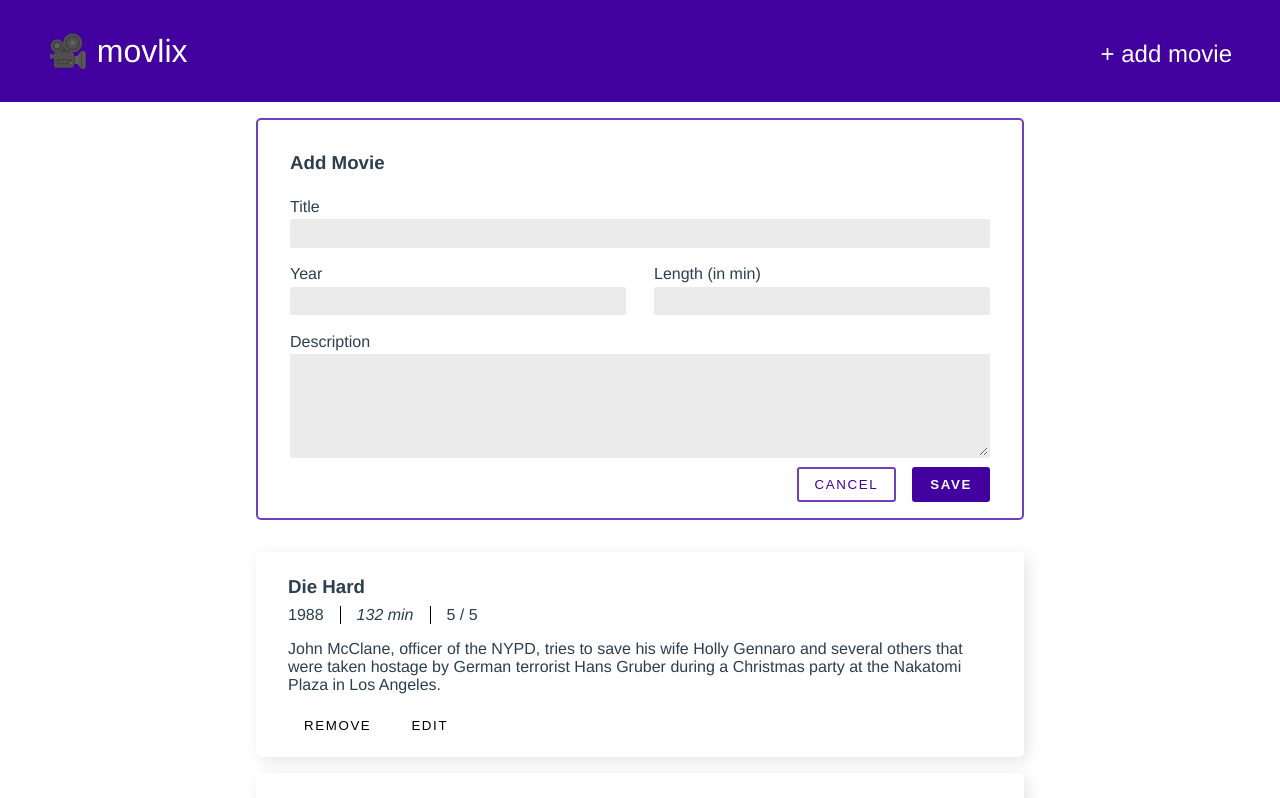
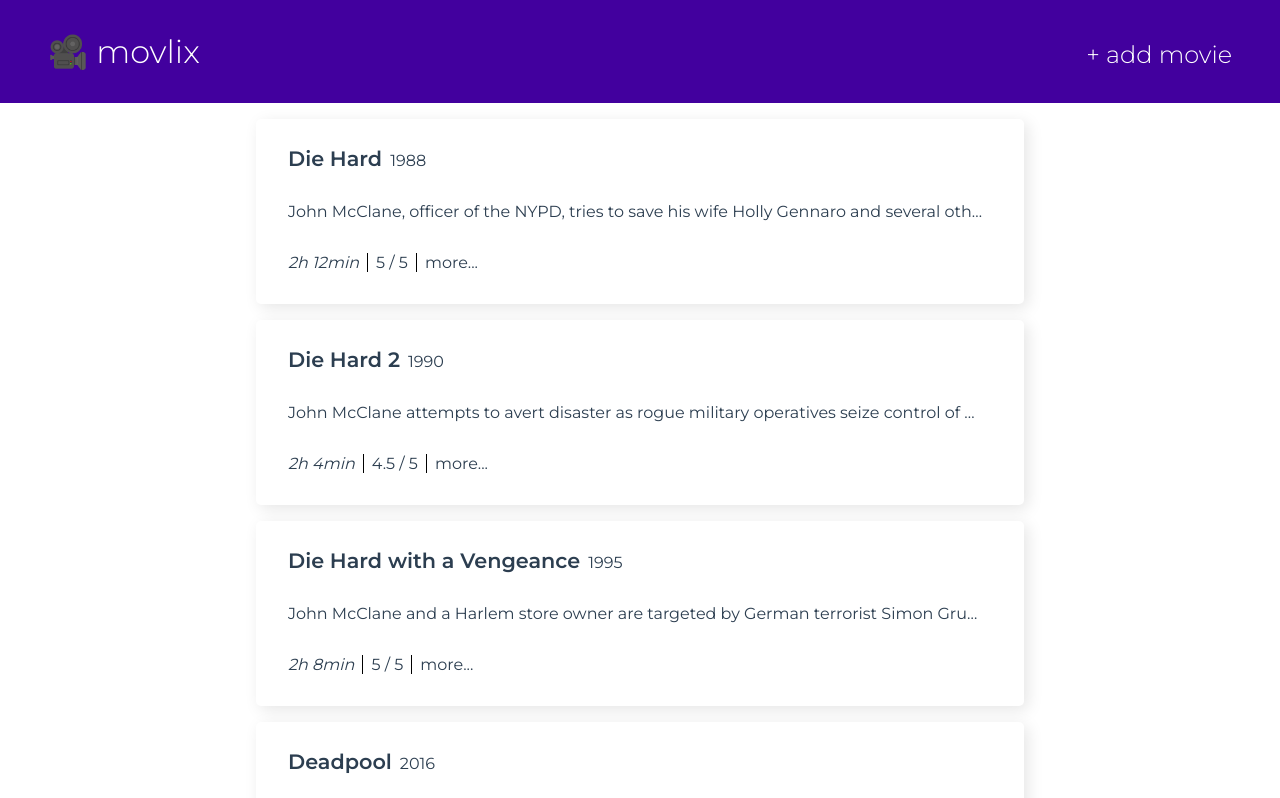
Before and after one commit to miffili/movlix, a Vue app: page / in a window 1280 px wide. Shown: the top 798 px of the page. Built offline with nearby package versions, Linux system fonts and the light colour scheme.

Commit message:
add styling to MovieCard

```diff
--- a/public/index.html
+++ b/public/index.html
@@ -5,6 +5,7 @@
     <meta http-equiv="X-UA-Compatible" content="IE=edge">
     <meta name="viewport" content="width=device-width,initial-scale=1.0">
     <link rel="icon" href="<%= BASE_URL %>favicon.ico">
+    <link href="https://fonts.googleapis.com/css?family=Montserrat:300,400,600" rel="stylesheet">
     <title>movlix</title>
     <style type="text/css">
       body, html {
--- a/src/App.vue
+++ b/src/App.vue
@@ -26,10 +26,10 @@ export default {
         title: '',
         year: '',
         length: '',
+        desc: '',
         rating: '',
-        desc: ''
       },
-      showForm: true,
+      showForm: false,
     }
   },
   components: {
@@ -69,7 +69,8 @@ export default {
         title: formMovie.title,
         year: formMovie.year,
         length: formMovie.length,
-        desc: formMovie.desc
+        desc: formMovie.desc,
+        rating: ''
       }
       this.movies.splice(0, 0, createMovie);
       this.newMovie = {
@@ -77,8 +78,8 @@ export default {
         title: '',
         year: '',
         length: '',
+        desc: '',
         rating: '',
-        desc: ''
       }
       this.succId++;
       this.toggleForm();
@@ -92,7 +93,7 @@ export default {
 
 <style>
 #app {
-  font-family: 'Avenir', Helvetica, Arial, sans-serif;
+  font-family: 'Montserrat', Helvetica, Arial, sans-serif;
   -webkit-font-smoothing: antialiased;
   -moz-osx-font-smoothing: grayscale;
   color: #2c3e50;
@@ -117,15 +118,18 @@ button {
   border: none;
   border-radius: 3px;
   background: none;
-  text-transform: uppercase;
+  /* text-transform: uppercase; */
   letter-spacing: 0.1rem;
   padding: 0.5rem 1rem;
+  font-family: inherit;
+  box-sizing: border-box;
+  font-weight: normal;
 }
 button.primary {
   border: 2px solid hsla(265, 100%, 31%, 1);
   background-color: hsla(265, 100%, 31%, 1);
   color: white;
-  font-weight: bold;
+  font-weight: 600;
 }
 button.secondary {
   border: 2px solid hsla(265, 100%, 31%, 0.75);
@@ -133,6 +137,6 @@ button.secondary {
 }
 button:hover {
   box-shadow: 0.1rem 0.1rem 0.2rem 0.02rem rgba(0, 0, 0, 0.2);
-  transform: translateY(-0.05rem);
+  transform: translateY(-0.5rem);
 }
 </style>
--- a/src/components/MovieCard.vue
+++ b/src/components/MovieCard.vue
@@ -1,29 +1,64 @@
 <template>
 <div class="movieCard">
-  <h3>{{ movieData.title }}</h3>
-  <div class="movieDetails">
-    <p>{{ movieData.year }}</p>
-    <p><em>{{ movieData.length }} min</em></p>
-    <p>{{ movieData.rating }} / 5</p>
+  <div v-if="openCard">
+    <!-- <div class="cardHead">
+      <h3>{{ movieData.title }}</h3>
+      <p>{{ movieData.year }}</p>
+    </div> -->
+    <div class="cardHead">
+      <h3><span class="title">{{ movieData.title }}</span><span class="year">{{ movieData.year }}</span></h3>
+    </div>
+    <div class="cardDesc">
+      <p v-if="movieData.desc">{{ movieData.desc }}</p>
+      <p v-else><em>Description not provided</em></p>
+    </div>
+    <div class="cardDetails">
+      <p v-if="movieData.length"><em>{{ prettyLength }}</em></p>
+      <p v-if="movieData.rating">{{ movieData.rating }} / 5</p>
+      <p v-else>no rating yet</p>
+      <p v-on:click="toggleOpen">close</p>
+    </div>
+    <div class="cardFunctions"
+      v-if="openCard">
+      <button
+        type="button"
+        name="remove"
+        class="delete"
+        v-on:click="$emit('remove', $event.target)"
+      >Delete Movie</button>
+      <button
+        type="button"
+        name="edit"
+        class="primary"
+      >Edit</button>
+    </div>
   </div>
-  <p v-if="movieData.desc">{{ movieData.desc }}</p>
-  <p v-else>Good evening, I'm Doctor Emmett Brown. I'm standing on the parking lot of Twin Pines Mall. It's Saturday morning, October 26, 1985, 1:18 a.m. and this is temporal experiment number one. C'mon, Einy, hey hey boy, get in there, that a boy, in you go, get down, that's it. Doc, wait. No, bastards. But you're good, Marty, you're really good. And this audition tape of your is great, you gotta send it in to the record company. It's like Doc's always saying. Well, what if they didn't like them, what if they told me I was no good. I guess that would be pretty hard for somebody to understand. Are you gonna order something, kid?</p>
-  <div class="functions">
-    <button type="button" name="remove" v-on:click="$emit('remove', $event.target)">Remove</button>
-    <button type="button" name="edit" v-on:click="toggleForm">Edit</button>
+  <div v-else class="closedCard">
+    <div class="cardHead">
+      <h3>{{ movieData.title }}</h3>
+      <p>{{ movieData.year }}</p>
+    </div>
+    <div class="cardDesc">
+      <p v-if="movieData.desc">{{ movieData.desc }}</p>
+      <p v-else><em>Description not provided</em></p>
+    </div>
+    <div class="cardDetails">
+      <p v-if="movieData.length"><em>{{ prettyLength }}</em></p>
+      <p v-if="movieData.rating">{{ movieData.rating }} / 5</p>
+      <p v-else>no rating yet</p>
+      <p v-on:click="toggleOpen">more...</p>
+    </div>
   </div>
-  <MovieForm v-if="showForm" type="edit" :movieData="movieData" v-on:updateMovie="toggleForm"/>
 </div>
 </template>
 
 <script>
-import MovieForm from './MovieForm.vue'
-
 export default {
-  name: 'MovieCard',
-  data: () => ({
-    showForm: false,
-  }),
+  data: function() {
+    return {
+      openCard: false
+    }
+  },
   props: {
     movieData: {
       id: Number,
@@ -34,55 +69,103 @@ export default {
       desc: String
     }
   },
-  components: {
-    MovieForm
+  methods: {
+    toggleOpen: function() {
+      this.openCard = !this.openCard
+    }
   },
-  methods: {
-    toggleForm: function() {
-      this.showForm = !this.showForm
+  computed: {
+    prettyLength: function() {
+      const length = this.movieData.length;
+      const hours = length > 60 ? `${Math.floor(length/60)}h` : '';
+      const minutes = `${length % 60}min`
+      return `${hours} ${minutes}`;
     }
-  }
+  },
 }
 </script>
 
 <style lang="css" scoped>
   .movieCard {
-    display: flex;
-    flex-direction: column;
-    align-items: flex-start;
-    width: 60vw;
     padding: 1rem 2rem;
     border-radius: 5px;
     box-shadow: .25rem .25rem 1rem 0 hsla(0, 0%, 0%, 0.1);
     background-color: white;
     margin-bottom: 1rem;
     box-sizing: border-box;
+    position: relative;
   }
   .movieCard:hover {
     transform: scale(1.05);
   }
-  .movieDetails {
+  .movieCard>div {
     display: flex;
+    flex-direction: column;
     align-items: flex-start;
-    padding: 0;
+    padding-bottom: 3rem;
   }
-  .movieDetails p {
-    padding: 0 1rem;
+  .movieCard .closedCard {
+    padding-bottom: 0rem;
+  }
+  .cardHead {
+    display: flex;
+    align-items: baseline;
+    max-width: 100%;
+  }
+  h3 {
+    padding-right: 0.5rem;
+    font-size: 1.3rem;
+  }
+  .closedCard h3 {
+    text-overflow: ellipsis;
+    white-space: nowrap;
+    overflow: hidden;
+  }
+  .title {
+    padding-right: 0.5rem;
+  }
+  .year {
+    opacity: 0.4;
+    font-size: 1rem;
     margin: 0;
-    border-right: solid 1px black;
   }
-  .movieDetails p:first-child {
+  .closedCard .cardDesc {
+    max-width: 100%;
+  }
+  .closedCard .cardDesc p {
+    padding-right: 0.5rem;
+    text-overflow: ellipsis;
+    white-space: nowrap;
+    overflow: hidden;
+  }
+  .cardDetails {
+    display: flex;
+  }
+  .cardDetails > * {
+    padding: 0 0.5rem;
+    border-left: 1px solid black;
+  }
+  .cardDetails>*:first-child {
+    border-left: none;
     padding-left: 0;
   }
-  .movieDetails p:last-child {
-    padding-right: 0;
-    border-right: none;
+  .cardFunctions {
+    position: absolute;
+    bottom: 0;
+    left: 0;
+    width: 100%;
+    background-color: rgba(0, 0, 0, 0.05);
+    display: flex;
+    justify-content: space-between;
+    padding: 1rem 2rem;
+    box-sizing: border-box;
   }
-  .functions button:first-child {
+  .cardFunctions button:first-child {
     margin-right: 0.5rem;
   }
-  .movieCard .movieForm {
-    margin: 1rem 0;
-    width: 100%;
+  button.delete {
+    border: 1px solid hsla(0, 100%, 31%, 0.8);
+    color: hsla(0, 100%, 31%, 0.8);
+    /* font-weight: 300; */
   }
 </style>
```
